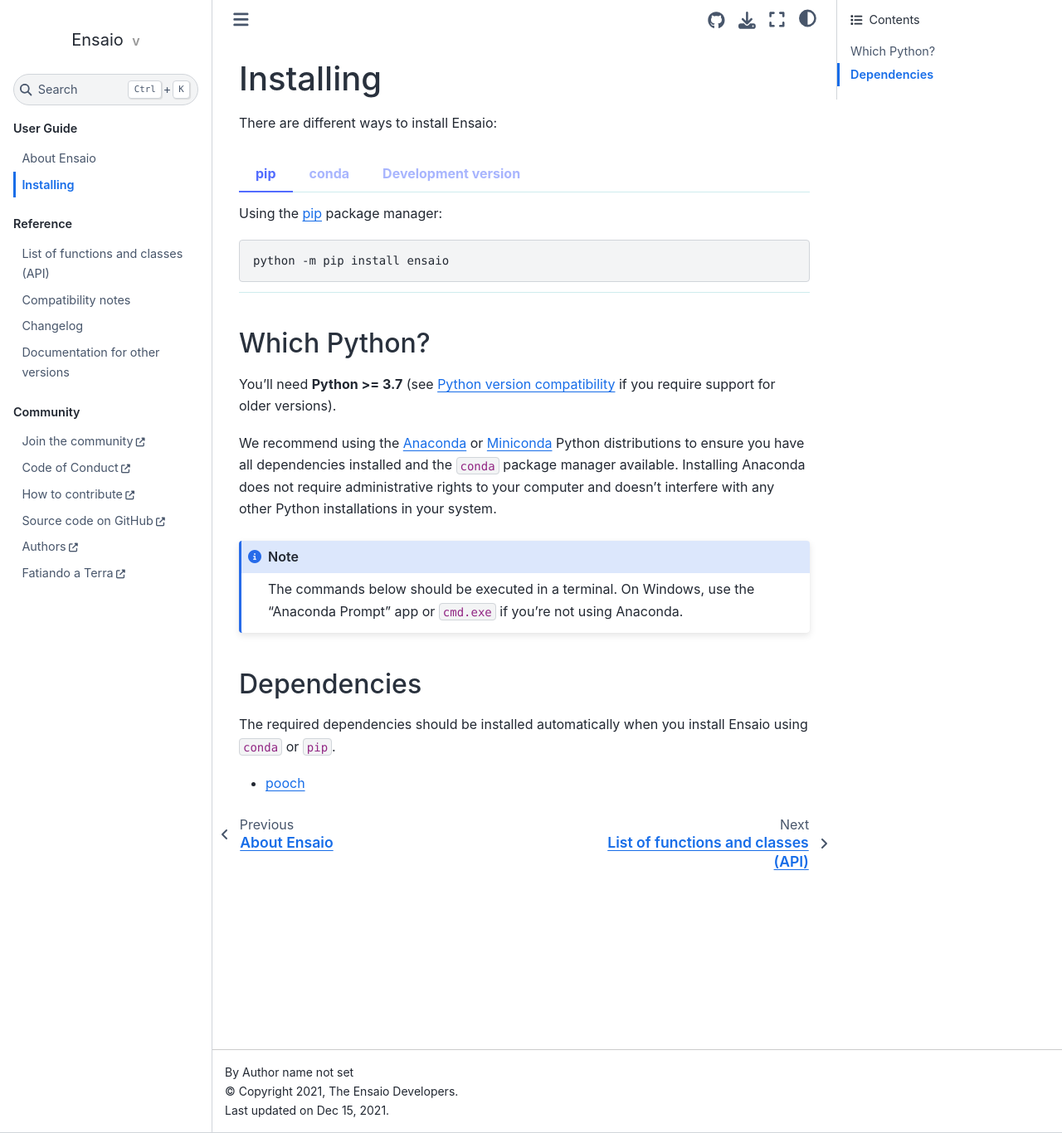
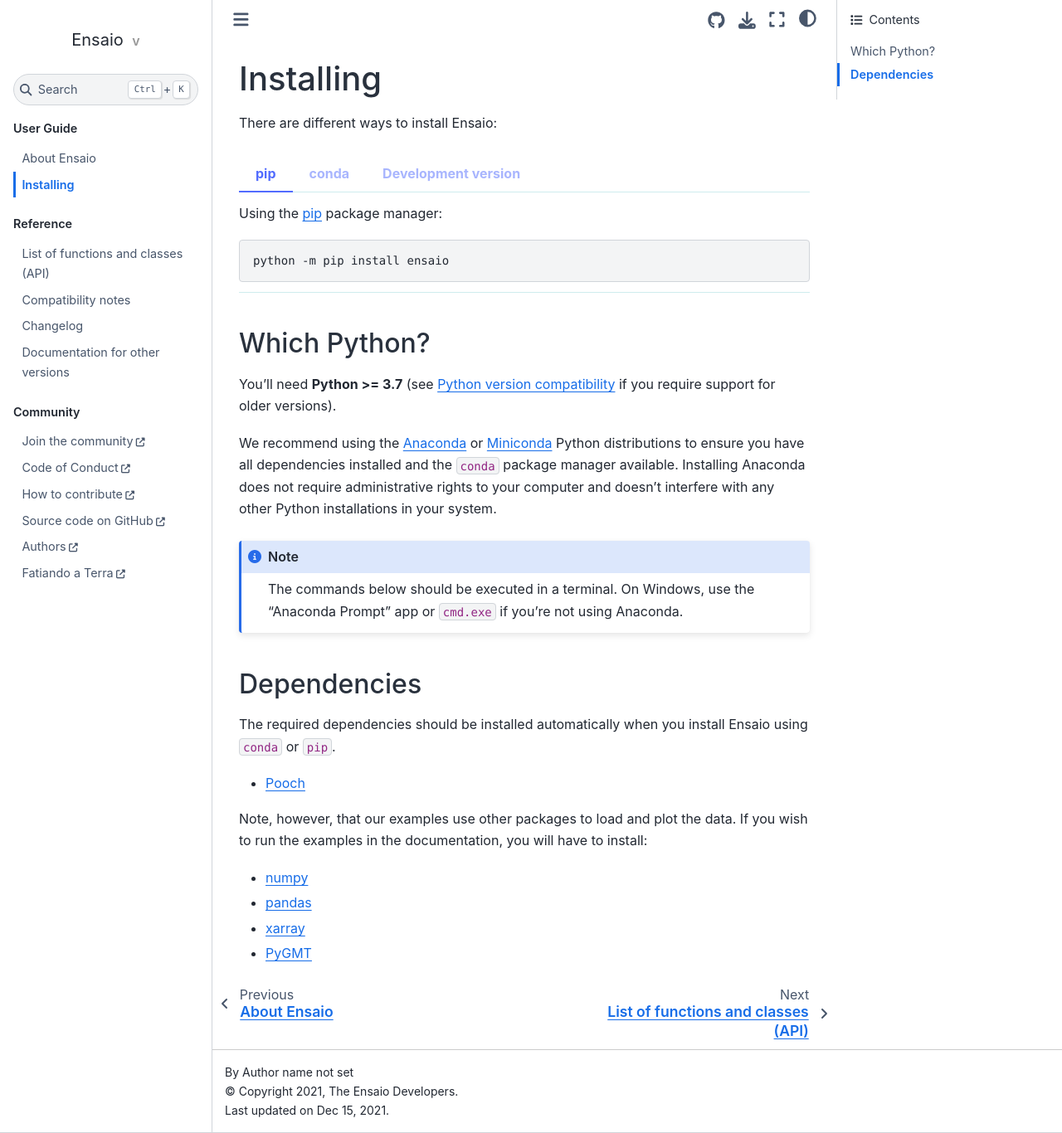
Before and after one commit to fatiando/ensaio, a Sphinx documentation site: the page built from doc/install.rst, in a window 1280 px wide and 1366 px high. Shown: the whole window at 83% size. Built offline with Sphinx 7.4.7 and the Sphinx Book theme 1.1.4, drawn with Linux system fonts in a browser that asks for light colours; pages that are not in the unit, such as notebooks, are missing from menus; the version number could not be read and is left out.

Commit message:
Add list of dependencies for the examples

```diff
--- a/doc/install.rst
+++ b/doc/install.rst
@@ -30,6 +30,7 @@ There are different ways to install Ensaio:
 
         python -m pip install --upgrade git+https://github.com/fatiando/ensaio
 
+
 Which Python?
 -------------
 
@@ -49,9 +50,6 @@ doesn't interfere with any other Python installations in your system.
     The commands below should be executed in a terminal. On Windows, use the
     "Anaconda Prompt" app or ``cmd.exe`` if you're not using Anaconda.
 
-
-
-
 .. _dependencies:
 
 Dependencies
@@ -60,4 +58,12 @@ Dependencies
 The required dependencies should be installed automatically when you install
 Ensaio using ``conda`` or ``pip``.
 
-* `pooch <https://www.fatiando.org/pooch/>`__
+* `Pooch <https://www.fatiando.org/pooch/>`__
+
+Note, however, that our examples use other packages to load and plot the data.
+If you wish to run the examples in the documentation, you will have to install:
+
+* `numpy <https://www.numpy.org/>`__
+* `pandas <https://pandas.pydata.org/>`__
+* `xarray <https://xarray.pydata.org/>`__
+* `PyGMT <https://www.pygmt.org/latest/>`__
```
